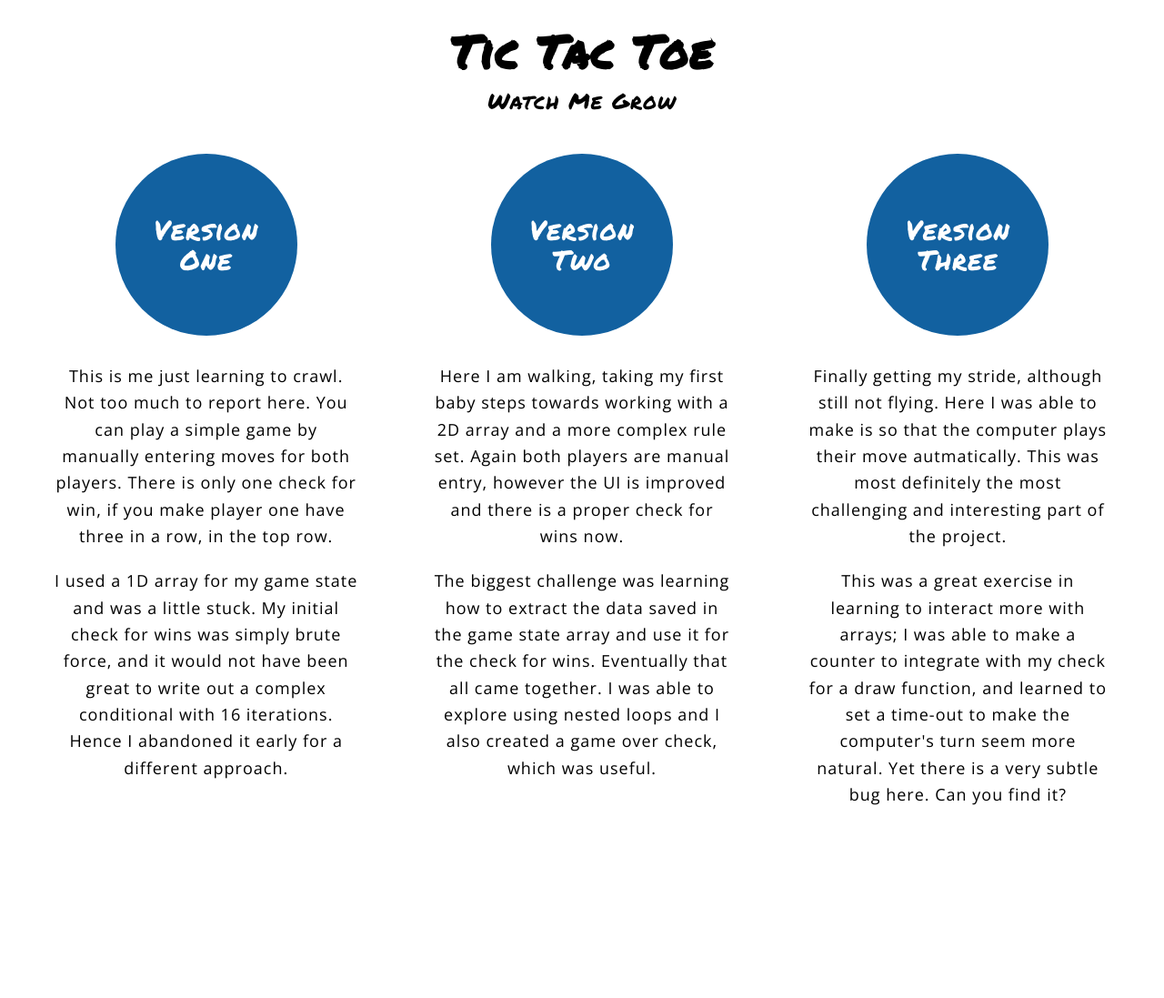
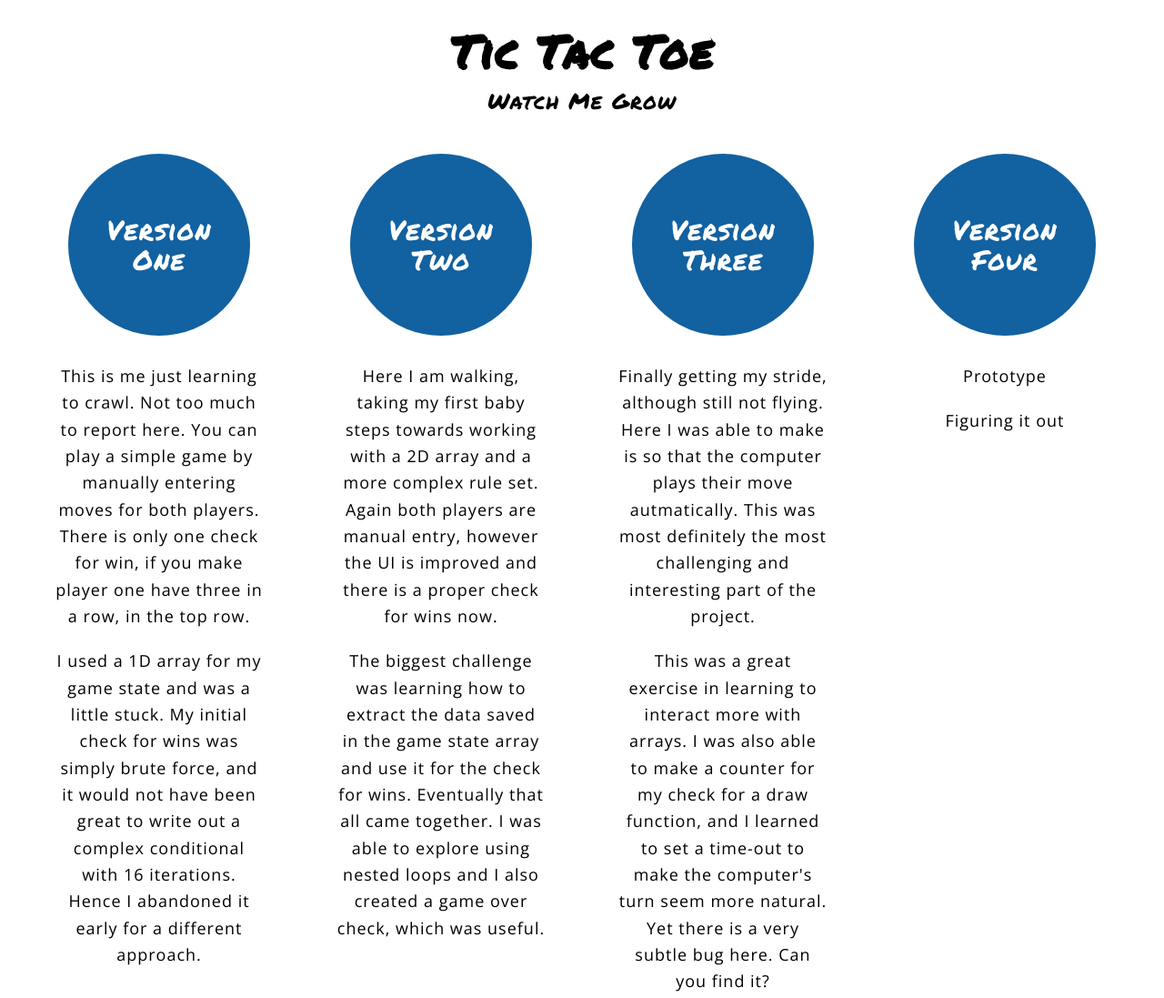
Before and after one commit to coyotewind/river-dog, a plain HTML site: page index.html in a window 1280 px wide. Shown: the whole page at 91% size. Before the commit the page ends 928 px from the top, so only its background shows below. Drawn offline with nearby package versions, Linux system fonts and the light colour scheme.

Commit message:
Add files via upload

```diff
--- a/index.html
+++ b/index.html
@@ -44,7 +44,16 @@
                         Finally getting my stride, although still not flying. Here I was able to make is so that the computer plays their move autmatically. This was most definitely the most challenging and interesting part of the project.
                     </div>
                     <div class="text">
-                        This was a great exercise in learning to interact more with arrays; I was able to make a counter to integrate with my check for a draw function, and learned to set a time-out to make the computer's turn seem more natural. Yet there is a very subtle bug here. Can you find it?
+                        This was a great exercise in learning to interact more with arrays. I was also able to make a counter for my check for a draw function, and I learned to set a time-out to make the computer's turn seem more natural. Yet there is a very subtle bug here. Can you find it?
+                    </div>
+                </div>
+                <div class="col">
+                    <a href="./tic-tac-toe-3"><span>Version<br>Four</span></a>
+                    <div class="text">
+                        Prototype
+                    </div>
+                    <div class="text">
+                        Figuring it out
                     </div>
                 </div>
             </div>
```
